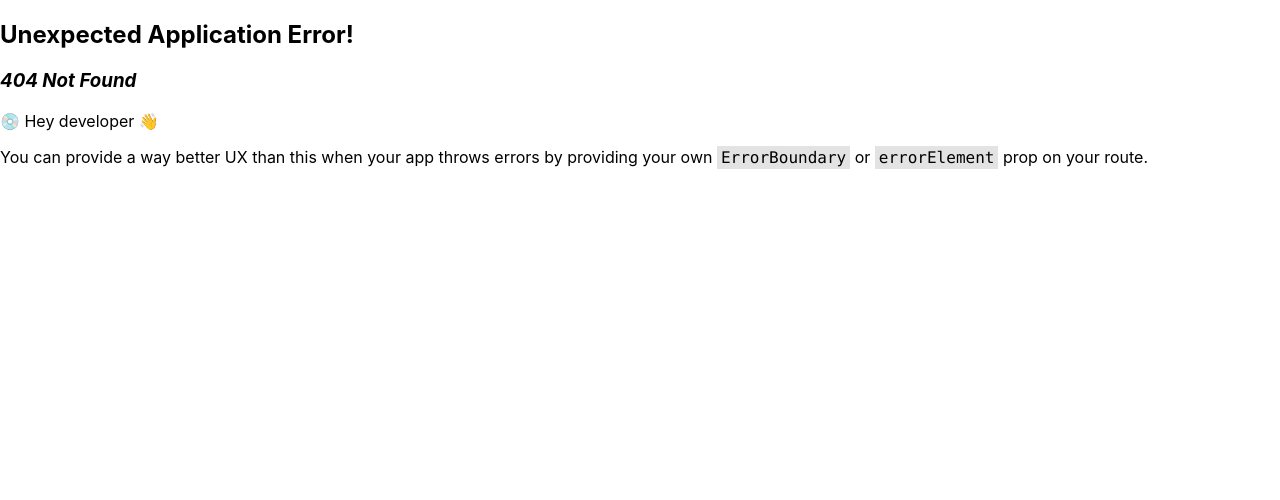
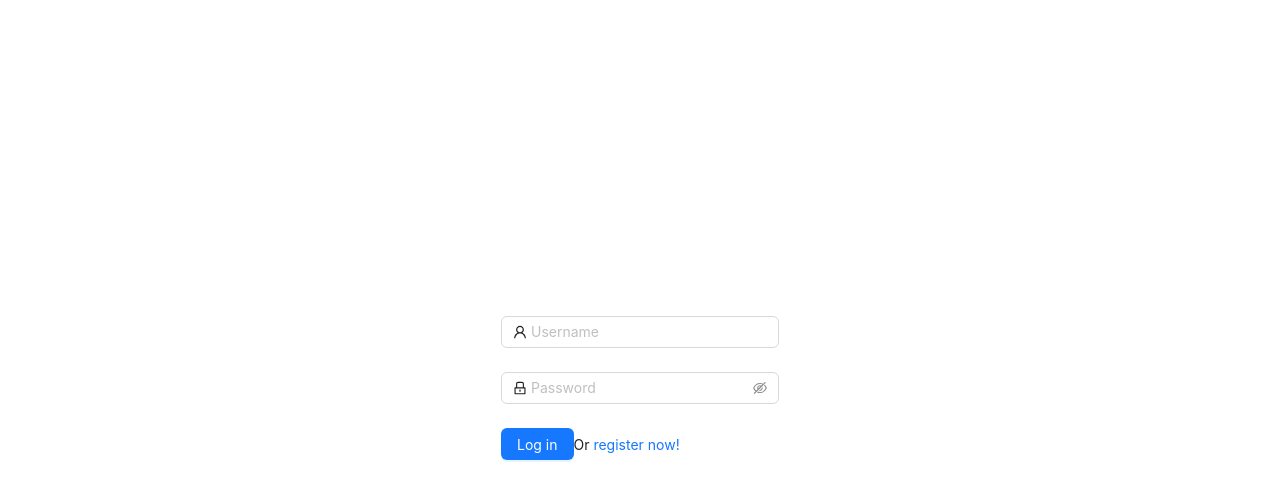
Before and after one commit to lostingXiao/order-admin, a React (Create React App) app: page /#/login in a window 1280 px wide. Before the commit this address had no page. Shown: the top 500 px of the page. Built offline with nearby package versions, Linux system fonts and the light colour scheme.

Commit message:
no message

```diff
--- a/package.json
+++ b/package.json
@@ -9,6 +9,8 @@
     "antd": "^5.19.3",
     "axios": "^1.7.2",
     "html-to-image": "^1.11.11",
+    "mobx": "^6.13.1",
+    "mobx-react-lite": "^4.0.7",
     "react": "^18.3.1",
     "react-dom": "^18.3.1",
     "react-router-dom": "^6.25.1",
--- a/src/api/public.js
+++ b/src/api/public.js
@@ -1,4 +1,14 @@
-const http = '/api/admin'
+import request from '../utils/request'
+const http = '/api/admin/public'
 
 // 图片上传
-export const uploadImg = http + '/upload/img'
+export const uploadImg = http + '/uploadImg'
+
+// 登录
+export const login=(data)=> {
+  return request({
+    url: http + '/login',
+    method: 'POST',
+    data
+  })
+}
--- a/src/router/index.js
+++ b/src/router/index.js
@@ -7,6 +7,14 @@ import Layout from '../Layout/Layout'
 // import Set from '../view/Shop/List/Set/Set'
 
 const router = createHashRouter([
+  {
+    path: 'login',
+    title:'登录',
+    async lazy() {
+      const { default:Component } = await import("../view/Login/Login")
+      return { Component }
+    }
+  },
   {
     path: '/',
     element: <Layout />,
--- /dev/null
+++ b/src/store/User.js
@@ -0,0 +1,31 @@
+import { type } from "@testing-library/user-event/dist/type"
+import { makeAutoObservable } from "mobx"
+
+
+class User {
+
+  token=''
+  name=''
+  shopID=''
+  shopName=''
+  shopLogo=''
+  roleName=''
+
+  constructor(){
+    makeAutoObservable(this,{},{autoBind:true})
+  }
+
+  // action
+  //设置用户基础信息
+  setSates(key,data){
+    if(typeof key === 'string'){
+      this[key]=data
+    }else{
+      for( let key in data ){
+        this[key]=data[key]
+      }
+    }
+  }
+}
+
+export default User
--- /dev/null
+++ b/src/store/index.js
@@ -0,0 +1,15 @@
+import { createContext, useContext } from 'react'
+import User from './User'
+
+class Store {
+  constructor(){
+    this.user = new User()
+  }
+}
+
+const store = new Store()
+const StoreContext=createContext({ store })
+export const useStore = () =>{
+  return useContext(StoreContext)
+}
+export default store
--- a/src/utils/request.js
+++ b/src/utils/request.js
@@ -1,5 +1,6 @@
 import axios from 'axios'
-// import { Button, Modal, Space } from 'antd';
+import store from '../store'
+import { message } from 'antd';
 
 const timeStamp = Date.now()
 const urlReg = /\/([A-Za-z0-9-_]+)(?=\?|$)/
@@ -11,14 +12,26 @@ const service = axios.create({
   timeout: 30000 // request timeout
 })
 
+console.log('store----------')
+console.log(store)
+
+
+
+
+
 // 请求拦截器
 service.interceptors.request.use(
   function (config) {
     // 在发送请求之前做些什么
-    console.log('Outgoing request:', config);
-    // 可以在这里添加token等
-    // config.headers.Authorization = `Bearer ${token}`;
-    // 可以返回config或者返回一个新的config对象
+    const header = {
+      token: store.user.token || '',
+    }
+    config.data = {
+      header,
+      body: {
+        ...config.data
+      }
+    }
     return config;
   },
   function (error) {
@@ -29,9 +42,16 @@ service.interceptors.request.use(
 
 // 响应拦截器
 service.interceptors.response.use(
-  function (response) {
+  response => {
     // 对响应数据做点什么
-    return response.data;
+    console.log(response.data)
+    const { code,message:errMsg  } = response.data
+    if(code===0) {
+      return response.data
+    } else {
+      message.success(errMsg)
+      return Promise.reject(errMsg)
+    }
   },
   function (error) {
     // 对响应错误做点什么
--- a/src/view/Login/Login.js
+++ b/src/view/Login/Login.js
@@ -0,0 +1,85 @@
+import React from 'react'
+import style from './Login.module.scss'
+import { LockOutlined, UserOutlined } from '@ant-design/icons'
+import { Button, Checkbox, Form, Input } from 'antd'
+import { observer } from 'mobx-react-lite'
+import {  useStore } from '../../store'
+import { login } from '../../api/public'
+
+
+const Login = observer(() => {
+
+  const { user }=useStore().store
+  console.log(user.name)
+  const { token,setSates } = user
+  // console.log(user)
+
+
+
+  const onFinish = async (values) => {
+    console.log('Received values of form: ', values);
+    // console.log(name,setSates);
+    const res = await login(values)
+
+    // setSates('token',res.data.token)
+    console.log(res);
+
+  }
+
+  // const submitLogin = () => {
+  //   loginFormRef.value
+  //     .validate()
+  //     .then(() => {
+  //       loginLoading.value = true
+  //       store
+  //         .dispatch('user/login', loginForm.value)
+  //         .then(async (res) => {
+  //           loginLoading.value = false
+  //           router.push('/')
+  //         })
+  //         .catch((err) => {
+  //           loginLoading.value = false
+  //           console.log('loginUser', err)
+  //         })
+  //     })
+  //     .catch((err) => console.log('err', err))
+  // }
+
+  return (
+    <div className={style.login}>
+      {/* {{ token }} */}
+      <Form
+        name="normal_login"
+        className={style.form}
+        initialValues={{ remember: true }}
+        onFinish={onFinish}
+      >
+        <Form.Item
+          name="username"
+          rules={[{ required: true, message: 'Please input your Username!' }]}
+        >
+          <Input prefix={<UserOutlined className="site-form-item-icon" />} placeholder="Username" />
+        </Form.Item>
+        <Form.Item
+          name="password"
+          rules={[{ required: true, message: 'Please input your Password!' }]}
+        >
+          <Input.Password
+            prefix={<LockOutlined className="site-form-item-icon" />}
+            type="password"
+            placeholder="Password"
+          />
+        </Form.Item>
+
+        <Form.Item>
+          <Button type="primary" htmlType="submit">
+            Log in
+          </Button>
+          Or <a href="">register now!</a>
+        </Form.Item>
+      </Form>
+    </div>
+  )
+})
+
+export default Login
--- a/src/view/Login/Login.module.scss
+++ b/src/view/Login/Login.module.scss
@@ -0,0 +1,10 @@
+.login{
+  width: 100vw;
+  height: 100vh;
+  display: flex;
+  justify-content: center;
+  align-items: center;
+  .form{
+    max-width: 500px;
+  }
+}
```
Also changed, not shown: src/index.js (+7 -4 lines), 1 other file (tests, documents, lock files or other folders).
